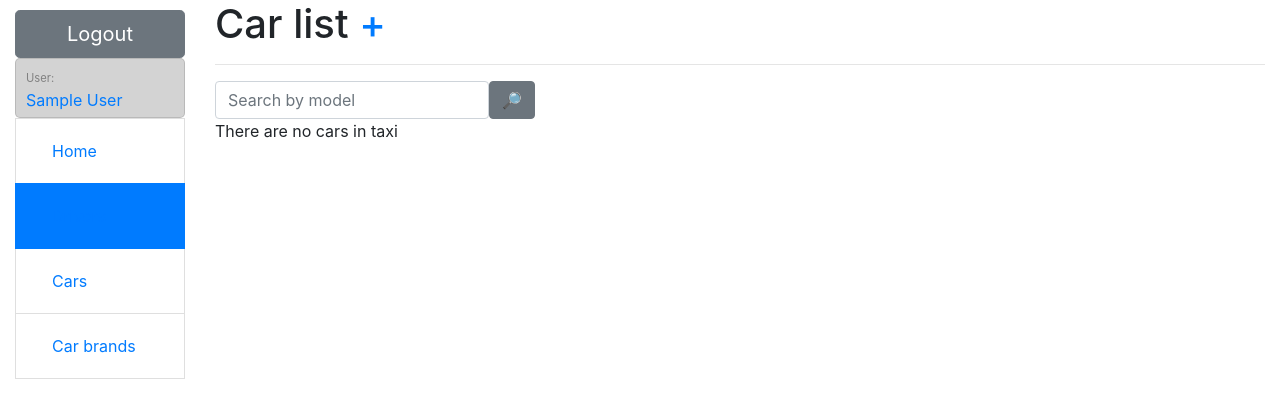
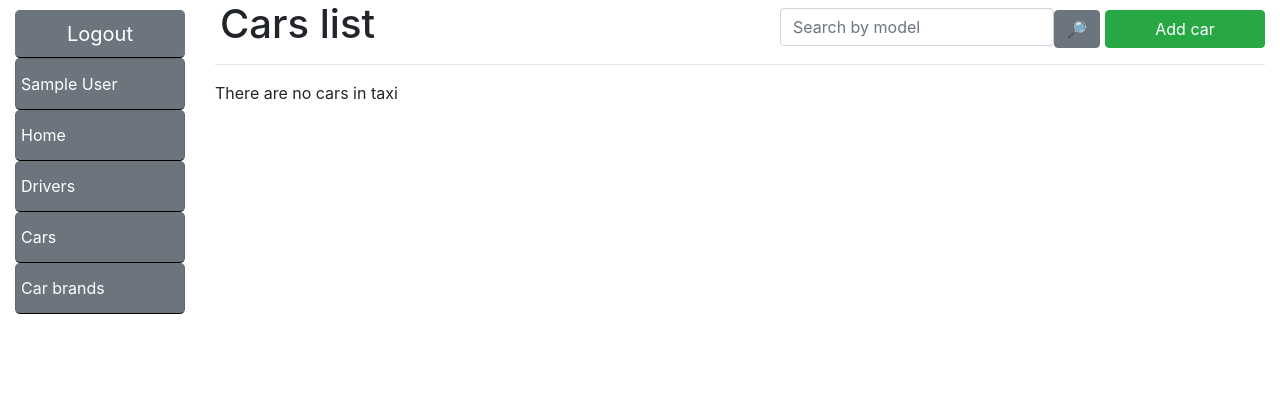
Before and after one commit to Flashmobber/taxi-service, a Django app: page /cars/ in a window 1280 px wide. Shown: the top 418 px of the page. Run offline with Django 4.2, Linux system fonts and the light colour scheme; the visitor is signed in with stand-in values (Sample User, id 1); data that the repository does not hold is empty; some libraries are stand-ins or nearby versions.

Commit message:
Interface improvements

```diff
--- a/static/css/styles.css
+++ b/static/css/styles.css
@@ -1,18 +1,33 @@
 body {
-    margin-top: 0px;
+    margin-top: 0;
 }
 
-.nav .nav-item {
-    color: lightgray;
+.nav-link {
+    color: white;
 }
 
-.nav .nav-item.active,
-.nav .nav-item:hover {
-    color: #A0A0A0;
+.nav-link:hover {
+    color: white;
+    filter: brightness(10%);
 }
 
-#login-block {
-    border-radius: 5px;
-    padding: 5px 5px 5px 10px;
-    background-color: lightgray;
+.nav-item {
+    padding: 0;
+    background-color: #6c757d;
+    border-radius: 5px !important;
+    border-bottom-color: black;
 }
+
+.nav-item:hover {
+    background-color: #6c757d;
+    filter: brightness(90%);
+}
+
+.nav-link {
+    margin: 5px;
+}
+
+.btn-link {
+    color: white !important;
+    text-decoration: none !important;
+}
--- a/taxi/models.py
+++ b/taxi/models.py
@@ -22,7 +22,9 @@ class Driver(AbstractUser):
         verbose_name_plural = "drivers"
 
     def __str__(self):
-        return f"{self.username} ({self.first_name} {self.last_name})"
+        if self.first_name:
+            return f"{self.first_name} {self.last_name}: {self.username}"
+        return {self.username}
 
     def get_absolute_url(self):
         return reverse("taxi:driver-detail", kwargs={'pk': self.pk})
--- a/taxi/views.py
+++ b/taxi/views.py
@@ -74,7 +74,6 @@ class CarListView(LoginRequiredMixin, generic.ListView):
         return self.queryset
 
 
-
 class CarCreateView(LoginRequiredMixin, generic.CreateView):
     model = Car
     fields = "__all__"
@@ -87,7 +86,7 @@ class CarDetailView(LoginRequiredMixin, generic.DetailView):
 
 class CarUpdateView(LoginRequiredMixin, generic.UpdateView):
     model = Car
-    fields = "__all__"
+    fields = ("model", "manufacturer")
     success_url = reverse_lazy("taxi:car-list")
 
 
@@ -105,6 +104,7 @@ class DriverCreateView(LoginRequiredMixin, generic.CreateView):
 
 class DriverListView(LoginRequiredMixin, generic.ListView):
     model = Driver
+    ordering = "id"
     paginate_by = 15
 
 
--- a/taxi_service/settings.py
+++ b/taxi_service/settings.py
@@ -134,7 +134,7 @@ STATIC_URL = "/static/"
 
 STATICFILES_DIRS = [BASE_DIR / "static"]
 
-# STATIC_ROOT = BASE_DIR / "staticfiles"
+STATIC_ROOT = BASE_DIR / "staticfiles"
 
 # Default primary key field type
 # https://docs.djangoproject.com/en/4.0/ref/settings/#default-auto-field
--- a/templates/includes/sidebar.html
+++ b/templates/includes/sidebar.html
@@ -1,30 +1,33 @@
-{% load static %}
-<link rel="stylesheet" href="{% static 'css/styles.css' %}">
+<div class="navbar-collapse" id="navbar">
+    <ul class="navbar-nav">
         {% if user.is_authenticated %}
-    <button style="margin-top: 10px;" type="button" class="btn btn-secondary btn-lg btn-block">
-        <a style="color: white; text-decoration: none;" href="{% url 'logout' %}?next={{ request.path }}">Logout</a>
+            <button style="margin-top: 10px; border-bottom-color: black;" type="button" class="btn btn-secondary btn-lg btn-block">
+                <a class="btn-link" href="{% url 'logout' %}?next={{ request.path }}">Logout</a>
             </button>
+            <li class="list-group-item list-group-item-action nav-item">
                 {% if user.first_name %}
-        <li id="login-block" class="list-group-item">
-            <span style="font-size: 0.7em; color: gray;">User:</span><br>
-            <a href="{{ user.get_absolute_url }}">{{ user.first_name }} {{ user.last_name }}</a>
+                    <a class="nav-link"
+                       href="{{ user.get_absolute_url }}">{{ user.first_name }} {{ user.last_name }}</a>
+                {% else %}
+                    <a class="nav-link" href="{{ user.get_absolute_url }}">{{ user.get_username }}</a>
+                {% endif %}
             </li>
         {% else %}
-        <li class="list-group-item"><a href="{{ user.get_absolute_url }}">{{ user.get_username }}</a></li>
-    {% endif %}
-
-{% else %}
             <button type="button" class="btn btn-secondary btn-lg btn-block">
-        <a style="color: white; text-decoration: none;" href="{% url 'login' %}?next={{ request.path }}">Login</a>
+                <a href="{% url 'login' %}?next={{ request.path }}">Login</a>
             </button>
         {% endif %}
-<ul class="nav">
-<li id="custom-border" class="list-group-item list-group-item-action nav-item"><a class="nav-link" style="text-decoration: none"
-                                                      href="{% url 'taxi:index' %}">Home</a></li>
-<li id="custom-border" class="list-group-item list-group-item-action nav-item active"><a class="nav-link" href="{% url 'taxi:driver-list' %}">Drivers</a>
+        <li class="list-group-item list-group-item-action nav-item">
+            <a class="nav-link" href="{% url 'taxi:index' %}">Home</a>
         </li>
-<li id="custom-border" class="list-group-item list-group-item-action nav-item"><a class="nav-link" style="text-decoration: none" href="{% url 'taxi:car-list' %}">Cars</a>
+        <li class="list-group-item list-group-item-action nav-item">
+            <a class="nav-link" href="{% url 'taxi:driver-list' %}">Drivers</a>
         </li>
-<li id="custom-border" class="list-group-item list-group-item-action nav-item"><a class="nav-link" style="text-decoration: none"
-                                                      href="{% url 'taxi:manufacturer-list' %}">Car brands</a></li>
+        <li class="list-group-item list-group-item-action nav-item">
+            <a class="nav-link" href="{% url 'taxi:car-list' %}">Cars</a>
+        </li>
+        <li class="list-group-item list-group-item-action nav-item">
+            <a class="nav-link" href="{% url 'taxi:manufacturer-list' %}">Car brands</a>
+        </li>
     </ul>
+</div>
--- a/templates/taxi/car_list.html
+++ b/templates/taxi/car_list.html
@@ -3,23 +3,55 @@
 
 {% block content %}
     <h1>
-        Car list <a href="{% url 'taxi:car-create' %}">+</a>
+        <span style="margin: 5px">Cars list</span>
+        <button style="float: right; margin-top: 10px; margin-left: 5px; min-width: 10em" class="btn btn-success"
+                type="button">
+            <a class="btn-link" href="{% url 'taxi:car-create' %}">Add car</a>
+        </button>
+        <form style="float: right;" action="" method="GET" class="form-inline">
+            {{ search_form|crispy }}
+            <input style="margin-top: 10px;" class="btn btn-secondary" type="submit" value="🔎">
+        </form>
     </h1>
     <hr>
-
-    <form action="" method="GET" class="form-inline">
-        {{ search_form|crispy }}
-        <input class="btn btn-secondary" type="submit" value="🔎">
-    </form>
     {% if car_list %}
-        <ul>
+        <table class="table">
+            <thead class="thead-dark">
+            <tr>
+                <th style="width: 45px;">ID</th>
+                <th style="width: 190px;">Brand</th>
+                <th>Model</th>
+                <th></th>
+                <th></th>
+                <th></th>
+            </tr>
+            </thead>
             {% for car in car_list %}
-                <li>
-                    <a href="{% url "taxi:car-detail" pk=car.id %} ">{{ car.id }}</a>
-                    {{ car.model }} ({{ car.manufacturer.name }})
-                </li>
+                <tr>
+                    <td><a href="{% url 'taxi:car-detail' pk=car.id %}">{{ car.id }}</a></td>
+                    <td>{{ car.manufacturer.name }}</td>
+                    <td>{{ car.model }}</td>
+                    <td>
+                        <button class="btn btn-primary btn-lg btn-block" type="button">
+                            <a style="color: white; text-decoration: none;"
+                               href="{% url 'taxi:car-detail' pk=car.id %}">DETAILS</a>
+                        </button>
+                    </td>
+                    <td>
+                        <button class="btn btn-success btn-lg btn-block" type="button">
+                            <a style="color: white; text-decoration: none;"
+                               href="{% url 'taxi:car-update' pk=car.id %}">UPDATE</a>
+                        </button>
+                    </td>
+                    <td>
+                        <button class="btn btn-danger btn-lg btn-block" type="button">
+                            <a style="color: white; text-decoration: none;"
+                               href="{% url 'taxi:car-delete' pk=car.id %}">DELETE</a>
+                        </button>
+                    </td>
+                </tr>
             {% endfor %}
-        </ul>
+        </table>
     {% else %}
         <p>There are no cars in taxi</p>
     {% endif %}
--- a/templates/taxi/driver_list.html
+++ b/templates/taxi/driver_list.html
@@ -2,9 +2,9 @@
 
 {% block content %}
     <h1>
-        Driver List<br>
-        <button class="btn btn-success" type="button">
-            <a style="color: white; text-decoration: none;" href="{% url 'taxi:driver-create' %}">Add driver</a>
+        <span style="margin: 5px">Drivers list</span>
+        <button style="float: right; margin: 5px;" class="btn btn-success" type="button">
+            <a class="btn-link" href="{% url 'taxi:driver-create' %}">Add driver</a>
         </button>
     </h1>
 
```
Also changed, not shown: taxi/tests/test_forms.py (+71 -0 lines), taxi/tests/test_models.py (+47 -0 lines), taxi/tests/test_view.py (+32 -0 lines), templates/taxi/driver_detail.html (+13 -11 lines), taxi/forms.py (line endings or trailing spaces). Lines whose indentation alone changed are shown as unchanged.
